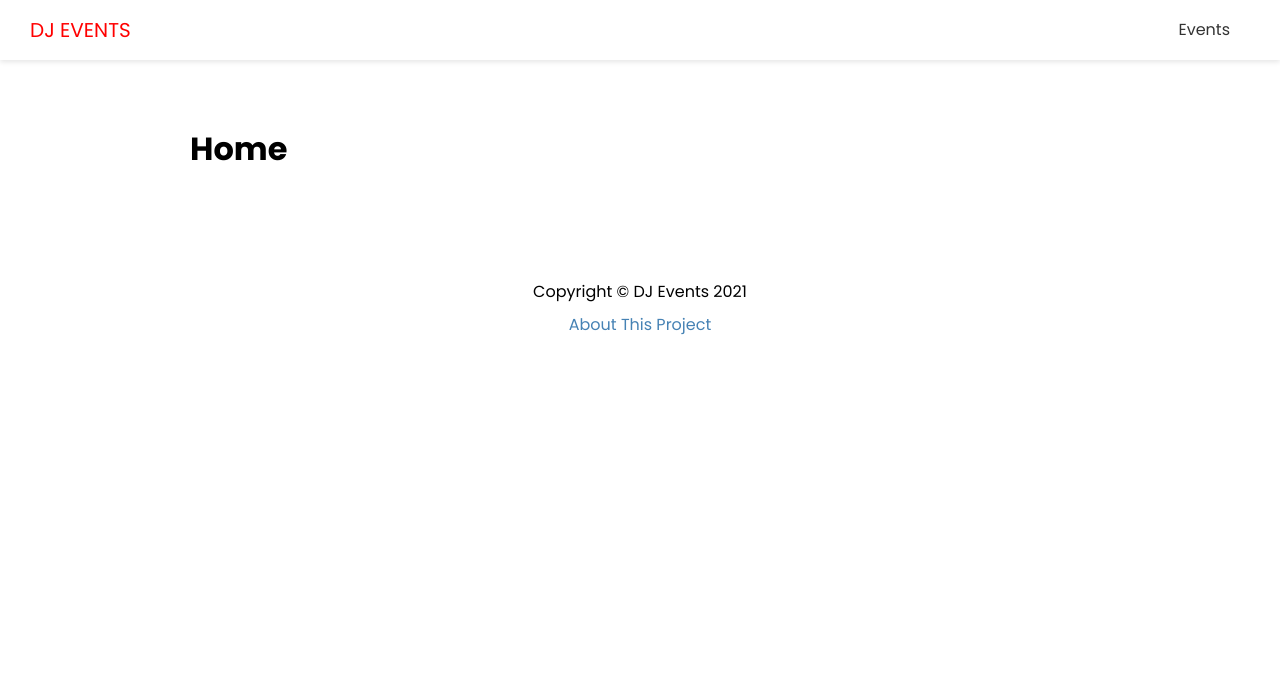
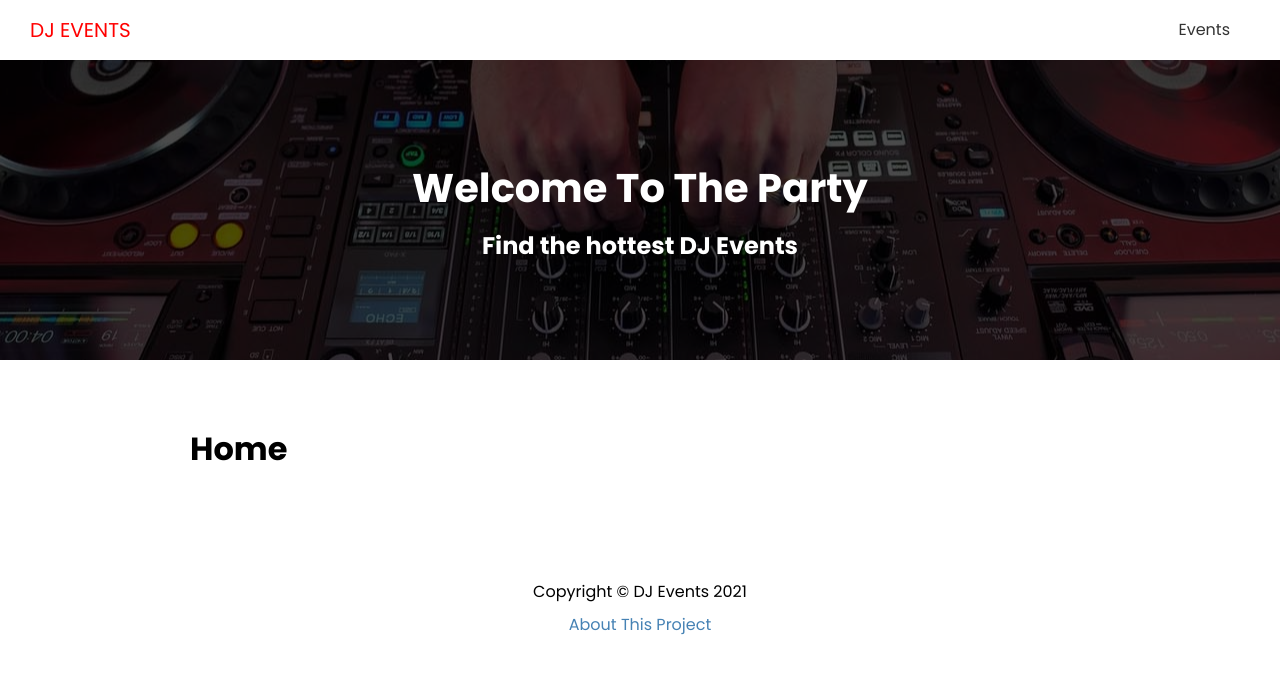
Before and after one commit to babugia/dj-events-frontend, a Next.js app: page / in a window 1280 px wide. Shown: the top 674 px of the page. Built offline with nearby package versions, Linux system fonts and the light colour scheme.

Commit message:
feat: render Showcase only if path is for Home

```diff
--- a/components/layout.js
+++ b/components/layout.js
@@ -1,9 +1,12 @@
+import { useRouter } from 'next/router';
 import Head from 'next/head';
 import Header from './header';
 import Footer from './footer';
+import Showcase from './showcase';
 import styles from '@/styles/layout.module.css';
 
 export default function Layout({ title, keywords, description, children }) {
+  const router = useRouter();
   return (
     <div>
       <Head>
@@ -13,6 +16,8 @@ export default function Layout({ title, keywords, description, children }) {
       </Head>
 
       <Header />
+
+      {router.pathname === '/' && <Showcase />}
       <div className={styles.container}>{children}</div>
       <Footer />
     </div>
```
